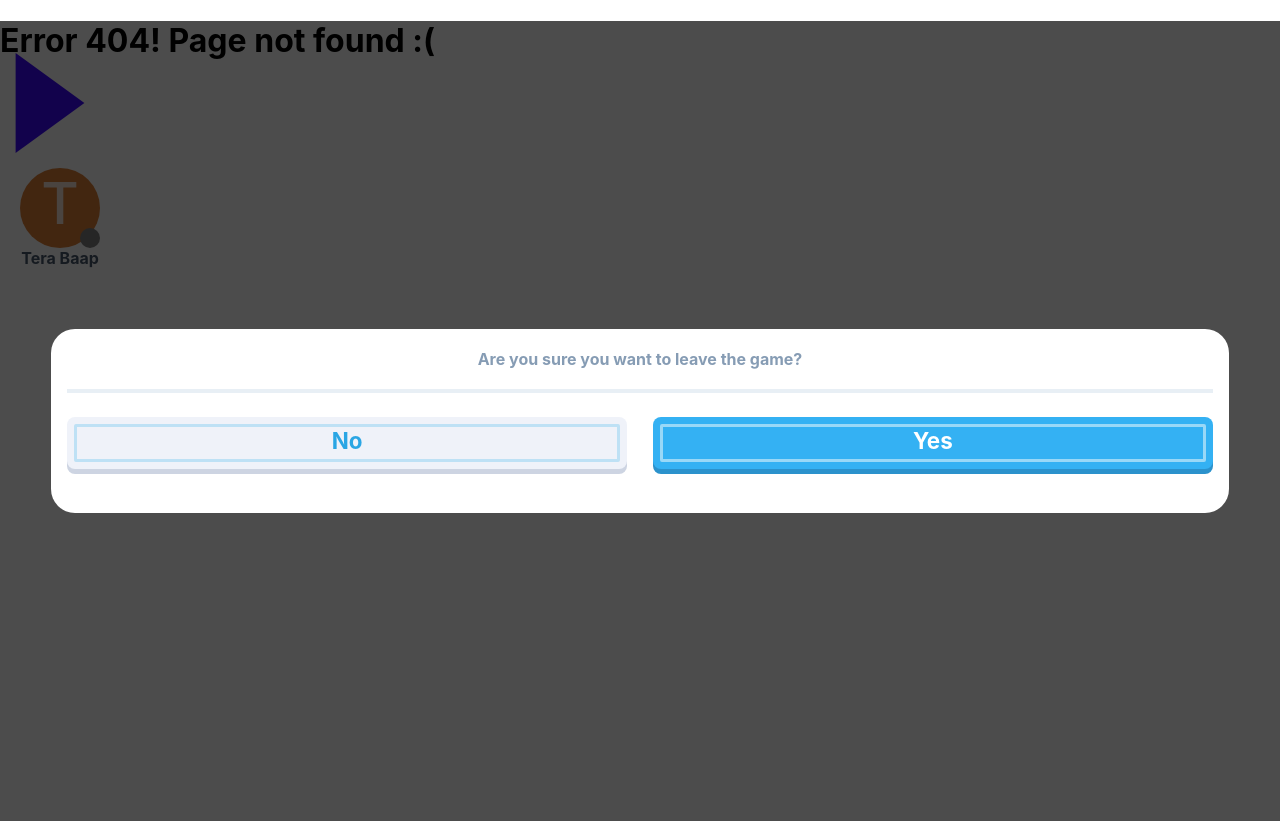
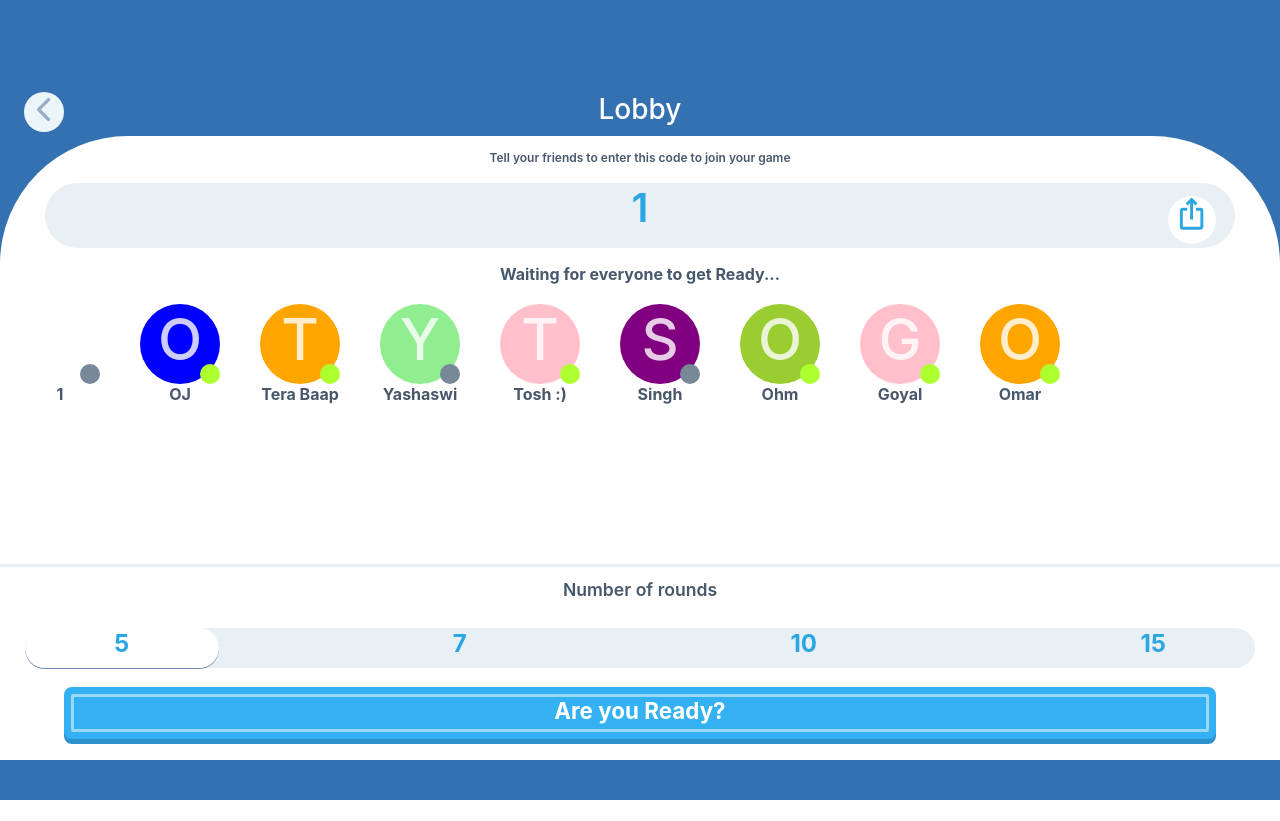
Before and after one commit to 4444yashaswi/gotcha, a React (Create React App) app in the folder client/: page /lobby/1/1/1/1 in a window 1280 px wide. Before the commit this address had no page. After the commit the page ends 800 px from the top, so only its background shows below. Built offline with nearby package versions, Linux system fonts and the light colour scheme.

Commit message:
ADD: Axios, Loader, Landing+Lobby Functionalities

```diff
--- a/client/package.json
+++ b/client/package.json
@@ -6,10 +6,13 @@
     "@testing-library/jest-dom": "^5.17.0",
     "@testing-library/react": "^13.4.0",
     "@testing-library/user-event": "^13.5.0",
+    "axios": "^1.6.8",
     "react": "^18.3.1",
     "react-dom": "^18.3.1",
+    "react-icons": "^5.1.0",
     "react-router-dom": "^6.23.0",
     "react-scripts": "5.0.1",
+    "react-spinners": "^0.13.8",
     "web-vitals": "^2.1.4"
   },
   "scripts": {
--- a/client/src/App.css
+++ b/client/src/App.css
@@ -86,7 +86,7 @@
   background-color: #ECF5FA;
   left: 3vh;
   border-radius: 50%;
-  font-size: 3vh;
+  font-size: 4.4vh;
   font-weight: 900;
   color: #98AEC4;
 }
@@ -130,7 +130,7 @@
   width: 6vh;
   background-color: #FFFFFF;
   border-radius: 100%;
-  font-size: 5vh;
+  font-size: 4.4vh;
   font-weight: 600;
 }
 
@@ -154,6 +154,7 @@
 
 .lobby-footer--rounds-container {
   margin: 1.5vh;
+  min-height: 12vh;
 }
 
 .lobby-footer--rounds-label {
--- a/client/src/App.js
+++ b/client/src/App.js
@@ -9,7 +9,7 @@ function App() {
     <div>
       <Routes>
         <Route exact path="/landing" element={<Landing />} />
-        <Route exact path="/lobby" element={<Lobby />} />
+        <Route exact path="/lobby/:roomId/:name/:avatarColor/:isAdmin" element={<Lobby />} />
         <Route exact path="*" element={<PageNotFound/>} />
       </Routes>
     </div>
--- /dev/null
+++ b/client/src/Axios/Axios.js
@@ -0,0 +1,7 @@
+import axios from 'axios';
+
+const axiosInstance = axios.create({
+    baseURL: 'http://192.168.0.105:8000'
+});
+
+export default axiosInstance;
--- a/client/src/Components/DetailsForm/DetailsForm.js
+++ b/client/src/Components/DetailsForm/DetailsForm.js
@@ -6,11 +6,12 @@ const LandingForm = ({
   setIsError,
   avatarInitial,
   setAvatarInitial,
+  bgColor,
+  setBgColor
 }) => {
-  const [bgColor, setBgColor] = useState("aqua");
   const [colorIndex, setColorIndex] = useState(0);
 
-  const colorsArr = ["aqua", "lightgreen", "pink", "yellow"];
+  const colorsArr = ["aqua", "lightgreen", "purple", "pink", "yellowgreen", "blue" , "orange"];
 
   const switchColor = () => {
     setColorIndex((colorIndex + 1) % colorsArr.length);
--- a/client/src/Components/UI/CommonButton.js
+++ b/client/src/Components/UI/CommonButton.js
@@ -1,14 +1,22 @@
 import React from "react";
 import "./CommonButton.css";
 
-const CommonButton = ({ isPrimary, functionality, children, style }) => {
+const CommonButton = ({
+  isPrimary,
+  isDisabled,
+  functionality,
+  children,
+  style,
+}) => {
   return (
     <div
       className={
         isPrimary ? "btn-container--primary" : "btn-container--secondary"
       }
-      style={style}
-      onClick={functionality}
+      style={isDisabled ? { ...style, cursor: "not-allowed" } : { ...style }}
+      onClick={() => {
+        if (!isDisabled) functionality();
+      }}
     >
       <div
         className={isPrimary ? "btn-border--primary" : "btn-border--secondary"}
--- /dev/null
+++ b/client/src/Components/UI/Loader.js
@@ -0,0 +1,13 @@
+import React from 'react';
+import "./loader.css";
+import { HashLoader } from 'react-spinners';
+
+const Loader = () => {
+  return (
+    <div className='loader--container'>
+        <HashLoader color="#3471B0" size={70} />
+    </div>
+  )
+}
+
+export default Loader
--- a/client/src/Components/UI/PlayerCard.js
+++ b/client/src/Components/UI/PlayerCard.js
@@ -14,7 +14,7 @@ const PlayerCard = ({ name, avatarColor, isReady }) => {
         <div
           className="player-card--avatar-is-ready"
           style={
-            isReady ? { backgroundColor: "green" } : { backgroundColor: "gray" }
+            isReady ? { backgroundColor: "greenyellow" } : { backgroundColor: "lightslategray" }
           }
         />
       </div>
--- a/client/src/pages/Landing.js
+++ b/client/src/pages/Landing.js
@@ -1,11 +1,17 @@
-import React, { useState } from "react";
+import React, { useEffect, useState } from "react";
 import { useNavigate } from "react-router-dom"
 import CommonButton from "../Components/UI/CommonButton";
 import DetailsForm from "../Components/DetailsForm/DetailsForm";
+import axios from "../Axios/Axios";
+import Loader from "../Components/UI/Loader";
 
 const Landing = () => {
   const [avatarInitial, setAvatarInitial] = useState("");
   const [isError, setIsError] = useState(false);
+  const [isLoading, setIsLoading] = useState(false);
+  const [roomDetails, setRoomDetails] = useState();
+  const [bgColor, setBgColor] = useState("aqua");
+  const [isAdmin, setIsAdmin] = useState();
 
   const navigate = useNavigate();
 
@@ -19,11 +25,18 @@ const Landing = () => {
     }
   };
 
+  const getLobbyId = async () => {
+    setIsLoading(true);
+    const getRoomDetails = await axios.get(`/triviaManagement/hit?name=${avatarInitial}`);
+    setRoomDetails(getRoomDetails);
+  }
+
   const joinGameHandler = () => {
     let isValid = inputCheck();
     if (isValid) {
-      console.log(avatarInitial + "Proceed to Join a game");
-      navigate('/lobby');
+      setIsAdmin(true);
+      console.log(avatarInitial + " Proceed to Join a game");
+      getLobbyId();
     } else {
       console.log("Error occured while trying to join a game");
     }
@@ -39,8 +52,23 @@ const Landing = () => {
     }
   };
 
+  useEffect(() => {
+    if (roomDetails) {
+      setIsLoading(false);
+      navigate(`/lobby/${roomDetails?.data?.roomId}/${avatarInitial}/${bgColor}/${isAdmin}`);
+    }
+  // eslint-disable-next-line react-hooks/exhaustive-deps
+  }, [roomDetails]);
+
+  useEffect(() => {
+    return () => {
+      setRoomDetails(null);
+    }
+  },[]);
+
   return (
     <div className="landing-page--container">
+      {isLoading && <Loader />}
       <div className="landing-page--bg-container" />'
       <div className="landing-page--body-container">
         <div className="landing-page--header">GOTCHA!</div>
@@ -50,6 +78,8 @@ const Landing = () => {
             setAvatarInitial={setAvatarInitial}
             isError={isError}
             setIsError={setIsError}
+            bgColor={bgColor}
+            setBgColor={setBgColor}
           />
         </div>
         <div className="landing-page--btns-container">
--- a/client/src/pages/Lobby.js
+++ b/client/src/pages/Lobby.js
@@ -1,27 +1,39 @@
-import React, { useState } from "react";
+import React, { useEffect, useState } from "react";
 import CommonButton from "../Components/UI/CommonButton";
 import PlayerCard from "../Components/UI/PlayerCard";
 import Modal from "../Components/UI/Modal";
-import { useNavigate } from "react-router-dom";
+import { useNavigate, useParams } from "react-router-dom";
+// import axios from "../Axios/Axios";
+import { MdIosShare } from "react-icons/md";
+import { IoIosArrowBack } from "react-icons/io";
 
 const Lobby = () => {
-  const players = [
-    { name: "OJ", avtarColor: "aqua", isReady: true },
-    { name: "Tera Baap", avtarColor: "orange", isReady: true },
-    { name: "Yashaswi", avtarColor: "lightgreen", isReady: false },
-    { name: "Tosh :)", avtarColor: "pink", isReady: true },
-    { name: "Singh", avtarColor: "pink", isReady: false },
-    { name: "Ohm", avtarColor: "yellow", isReady: true },
-    { name: "Goyal", avtarColor: "pink", isReady: true },
-    { name: "Omar", avtarColor: "orange", isReady: true },
+  const playerList = [
+    { name: "OJ", avatarColor: "blue", isReady: true },
+    { name: "Tera Baap", avatarColor: "orange", isReady: true },
+    { name: "Yashaswi", avatarColor: "lightgreen", isReady: false },
+    { name: "Tosh :)", avatarColor: "pink", isReady: true },
+    { name: "Singh", avatarColor: "purple", isReady: false },
+    { name: "Ohm", avatarColor: "yellowgreen", isReady: true },
+    { name: "Goyal", avatarColor: "pink", isReady: true },
+    { name: "Omar", avatarColor: "orange", isReady: true },
   ];
 
   const roundsList = ["5", "7", "10", "15"];
 
   const [noOfRounds, setNoOfRounds] = useState("5");
   const [isModalOpen, setIsModalOpen] = useState(false);
+  const [isReady, setIsReady] = useState(false);
+  const [players, setPlayers] = useState([]);
 
   const navigate = useNavigate();
+  const { roomId, name, avatarColor, isAdmin } = useParams();
+
+  const readyBtnHandler = async () => {
+    // const response = await axios.get(`/triviaManagement/hit?name=${name}`);
+    // console.log(response);
+    setIsReady((isReady) => !isReady);
+  };
 
   const roundsClickHandler = (round) => {
     setNoOfRounds(round);
@@ -39,12 +51,35 @@ const Lobby = () => {
     setIsModalOpen(false);
   };
 
+  useEffect(() => {
+    setPlayers([{ name, avatarColor, isReady, key: name }, ...playerList]);
+    // eslint-disable-next-line react-hooks/exhaustive-deps
+  }, []);
+
+  useEffect(() => {
+    setPlayers((players) =>
+      players.map((player) => {
+        if (player.key === name) return { ...player, isReady };
+        else return player;
+      })
+    );
+    // eslint-disable-next-line react-hooks/exhaustive-deps
+  }, [isReady]);
+
   return (
     <div className="lobby-container">
-      {isModalOpen && <Modal title="Are you sure you want to leave the game?" onClose={onModalClose} functionality={backButtonFunctionality}/>}
+      {isModalOpen && (
+        <Modal
+          title="Are you sure you want to leave the game?"
+          onClose={onModalClose}
+          functionality={backButtonFunctionality}
+        />
+      )}
       <div className="lobby-background" />
       <div className="lobby-header">
-        <div className="lobby-header--back-button" onClick={backClickHandler}>{"<"}</div>
+        <div className="lobby-header--back-button" onClick={backClickHandler}>
+          <IoIosArrowBack />
+        </div>
         <div className="lobby-header--heading">Lobby</div>
         <div /> {/*place holder div*/}
       </div>
@@ -53,8 +88,10 @@ const Lobby = () => {
           Tell your friends to enter this code to join your game
         </div>
         <div className="lobby-body--code-container">
-          <div className="lobby-body--code">{"chad skip"}</div>
-          <div className="lobby-body--code-share-btn">^</div>
+          <div className="lobby-body--code">{roomId}</div>
+          <div className="lobby-body--code-share-btn">
+            <MdIosShare />
+          </div>
         </div>
         <div className="lobby-body--waiting">
           Waiting for everyone to get Ready...
@@ -64,13 +101,15 @@ const Lobby = () => {
         {players.map((player) => (
           <PlayerCard
             name={player.name}
-            avatarColor={player.avtarColor}
+            avatarColor={player.avatarColor}
             isReady={player.isReady}
           />
         ))}
       </div>{" "}
       <div className="lobby-footer--container">
         <div className="lobby-footer--rounds-container">
+          {isAdmin && (
+            <>
               <div className="lobby-footer--rounds-label">Number of rounds</div>
               <div className="lobby-footer--rounds-slider">
                 {roundsList.map((round) => (
@@ -80,19 +119,24 @@ const Lobby = () => {
                         ? "lobby-footer--rounds-option-active"
                         : ""
                     }`}
-                onClick={(event) => roundsClickHandler(event.target.innerText)}
+                    onClick={(event) =>
+                      roundsClickHandler(event.target.innerText)
+                    }
                   >
                     {round}
                   </div>
                 ))}
               </div>
+            </>
+          )}
         </div>
         <div className="lobby-footer--isReady-btn-container">
           <CommonButton
             isPrimary
             style={{ position: "absolute", left: "5%", width: "90vw" }}
+            functionality={readyBtnHandler}
           >
-            Ready!
+            {isReady ? "Ready!" : "Are you Ready?"}
           </CommonButton>
         </div>
       </div>
--- a/client/src/pages/PageNotFound.js
+++ b/client/src/pages/PageNotFound.js
@@ -1,13 +1,16 @@
 import React from "react";
 import PlayerCard from "../Components/UI/PlayerCard";
-import Modal from "../Components/UI/Modal";
+// import Modal from "../Components/UI/Modal";
+import Loader from "../Components/UI/Loader";
 
 const PageNotFound = () => {
-  const onClose = () => {console.log("colse the modal")};
-  const functonality = () => {console.log("execute the functiona;ity")};
+  // const onClose = () => {console.log("colse the modal")};
+  // const functonality = () => {console.log("execute the functiona;ity")};
   return (
     <div style={{position: "relative"}}>
-      <Modal title="Are you sure you want to leave the game?" onClose={onClose} functionality={functonality}/>
+      {/* <Modal title="Are you sure you want to leave the game?" onClose={onClose} functionality={functonality}/>
+       */}
+      <Loader />
       <h1>
         Error 404! Page not found :( <div className="triangle"></div>
       </h1>
```
Also changed, not shown: client/src/Components/UI/loader.css (added, +12 -0 lines), 1 other file (tests, documents, lock files or other folders). Lines whose indentation alone changed are shown as unchanged.
